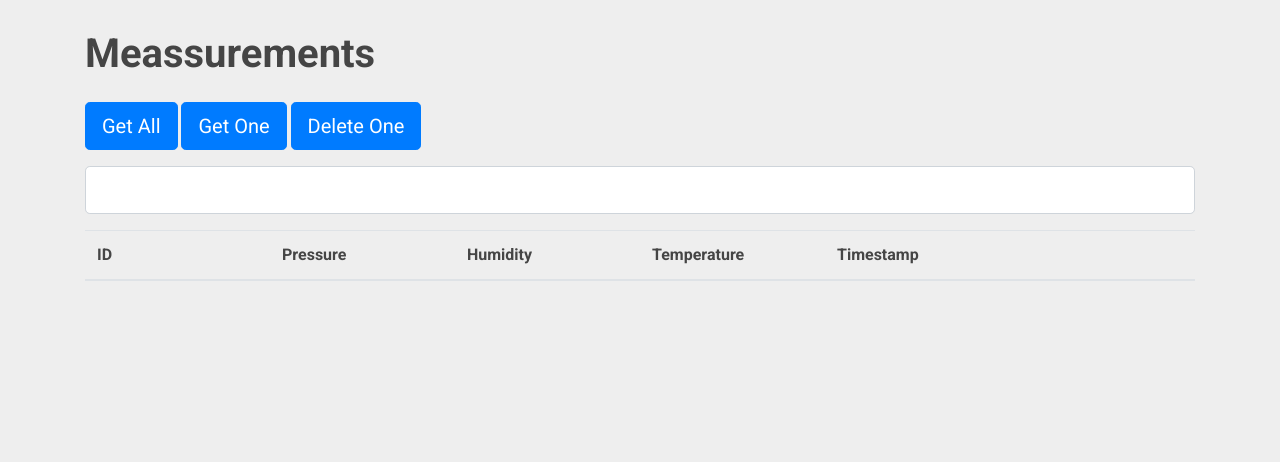
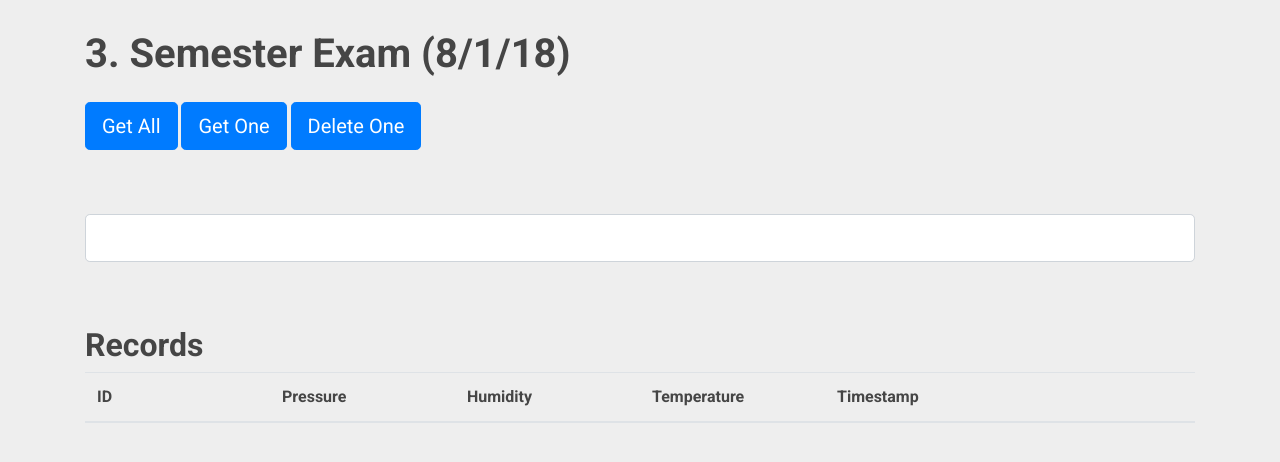
Before and after one commit to Michael-MO/TypeScript-4, a website built with webpack: page src/index.htm in a window 1280 px wide. Built offline with nearby package versions, Linux system fonts and the light colour scheme.

Commit message:
Move different sections into invididual rows, and change the the page title to a more generic name.

```diff
--- a/src/index.htm
+++ b/src/index.htm
@@ -26,7 +26,7 @@
     <div class="container">
       <div class="row mb-3">
         <div class="col">
-          <h1>Meassurements</h1>
+          <h1>3. Semester Exam (8/1/18)</h1>
         </div>
       </div>
       <div class="row">
@@ -34,7 +34,16 @@
             <button id="GetAll" class="btn btn-primary btn-lg mb-3">Get All</button>
             <button id="GetOne" class="btn btn-primary btn-lg mb-3">Get One</button>
             <button id="DeleteOne" class="btn btn-primary btn-lg mb-3">Delete One</button>
+          </div>
+      </div>
+      <div class="row mt-5">
+        <div class="col">
           <input id="InputId" class="form-control form-control-lg mb-3">
+        </div>
+      </div>
+      <div class="row mt-5">
+        <div class="col">
+          <h2>Records</h2>
           <table class="table table-lg table-striped">
             <thead>
               <tr>
```
Lines whose indentation alone changed are shown as unchanged.
